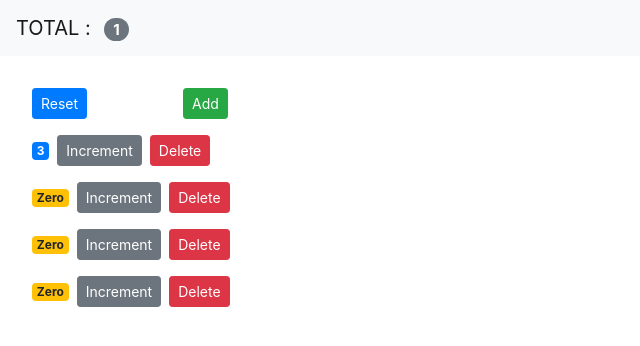
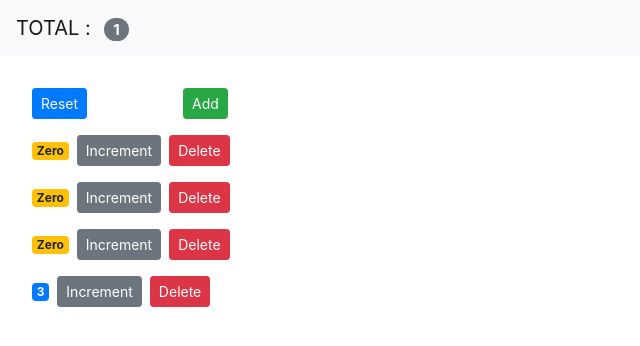
Before and after one commit to SamirJouni/shopping-cart, a React (Create React App) app: page / in a window 1280 px wide. Shown: the top 346 px of the page, without its empty margins (0-640 px from the left). Built offline with nearby package versions, Linux system fonts and the light colour scheme.

Commit message:
made minor changes

```diff
--- a/src/containers/App.jsx
+++ b/src/containers/App.jsx
@@ -8,10 +8,10 @@ class App extends Component {
 		super();
 		this.state = {
 			counters: [
-				{value: 3, id: 0},
+				{ value: 0, id: 0},
 				{ value: 0, id: 1 },
 				{ value: 0, id: 2 },
-				{ value: 0, id: 3 },
+				{ value: 3, id: 3 },
 			]
 		};
 	}
```
